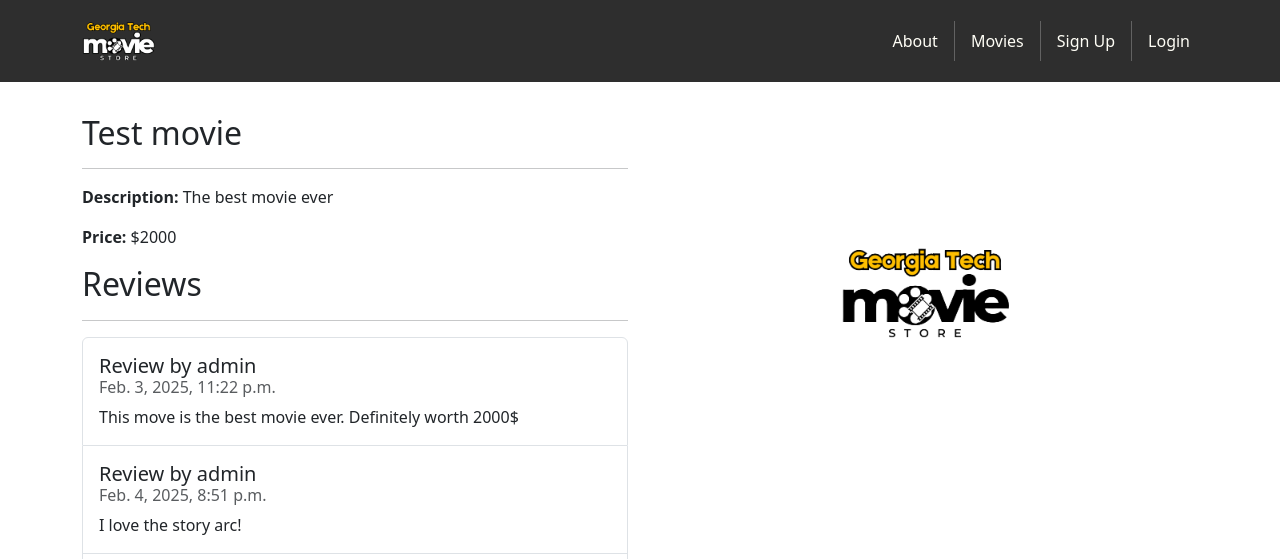
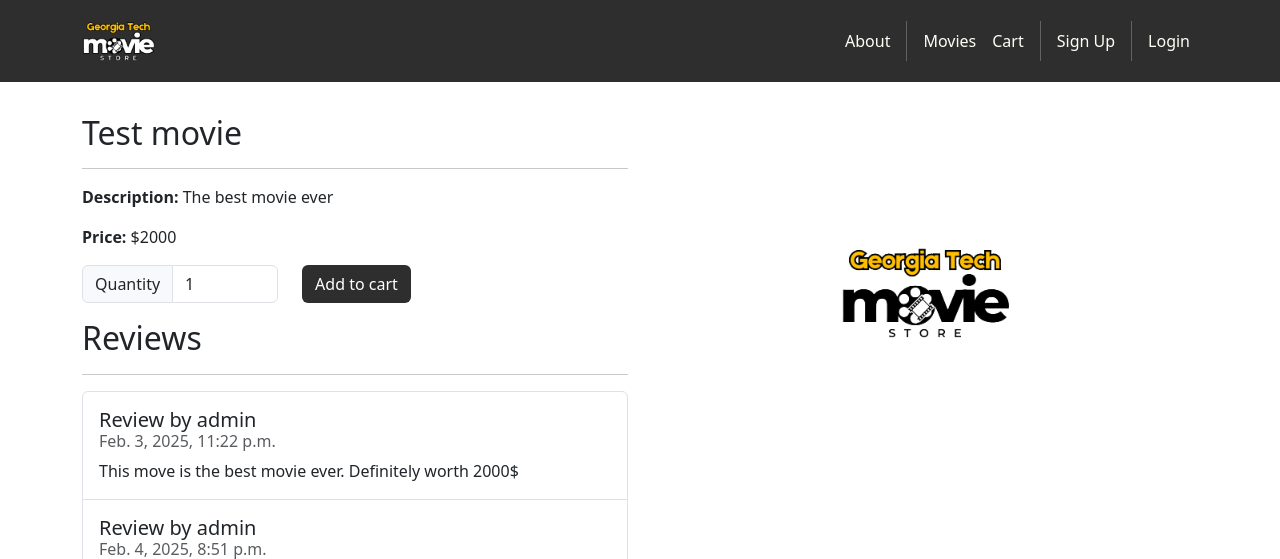
Before and after one commit to lukesj07/GT-Movie-Store, a Django app: page /movies/1/ in a window 1280 px wide. Shown: the top 559 px of the page. Run offline with Django 5.2, Linux system fonts and the light colour scheme; data comes from the database, SQL or seed files in the repository; both versions use the stored data as it was after the commit; parts of the project's set-up code (start-up, migrations or seed data) failed here and were passed over; some libraries are stand-ins or nearby versions.

Commit message:
chapter 10

```diff
--- a/cart/urls.py
+++ b/cart/urls.py
@@ -2,5 +2,7 @@ from django.urls import path
 from . import views
 
 urlpatterns = [
+    path('', views.index, name='cart.index'),
     path('<int:id>/add/', views.add, name='cart.add'),
+    path('clear/', views.clear, name='cart.clear'),
 ]
--- a/gtmoviestore/templates/base.html
+++ b/gtmoviestore/templates/base.html
@@ -52,6 +52,7 @@
             <a class="nav-link" href="{% url 'home.about' %}">About</a>
             <div class="vr bg-white mx-2 d-none d-lg-block"></div>
             <a class="nav-link" href="{% url 'movies.index' %}">Movies</a>
+            <a class="nav-link" href="{% url 'cart.index'%}">Cart</a>
             <div class="vr bg-white mx-2 d-none d-lg-block"></div>
             {% if user.is_authenticated %}
               <a class="nav-link" href="{% url 'accounts.logout' %}"
--- a/movies/templates/movies/show.html
+++ b/movies/templates/movies/show.html
@@ -9,6 +9,22 @@
         <hr />
         <p><b>Description:</b> {{ template_data.movie.description }}</p>
         <p><b>Price:</b> ${{ template_data.movie.price }}</p>
+      <p class="card-text">
+      <form method="post" action="{% url 'cart.add' id=template_data.movie.id %}">
+        <div class="row">
+          {% csrf_token %}
+          <div class="col-auto">
+            <div class="input-group col-auto">
+              <div class="input-group-text">Quantity</div>
+              <input type="number" min="1" max="10" class="form-control quantity-input" name="quantity" value="1">
+            </div>
+          </div>
+          <div class="col-auto">
+            <button class="btn bg-dark text-white" type="submit">Add to cart</button>
+          </div>
+        </div>
+      </form>
+    </p>
         <h2>Reviews</h2>
         <hr />
         <ul class="list-group">
```
Also changed, not shown: cart/views.py (+34 -1 lines), db.sqlite3.
